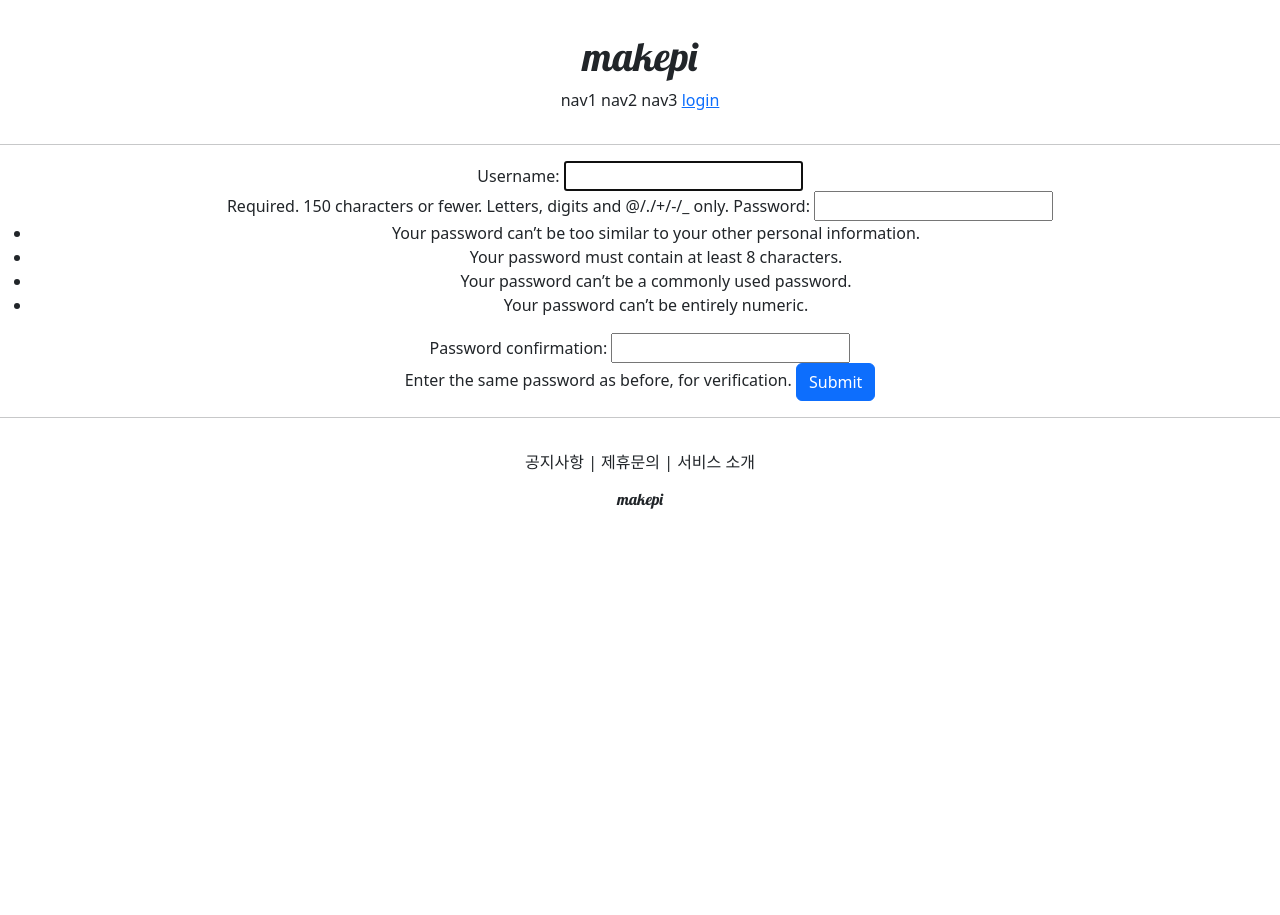
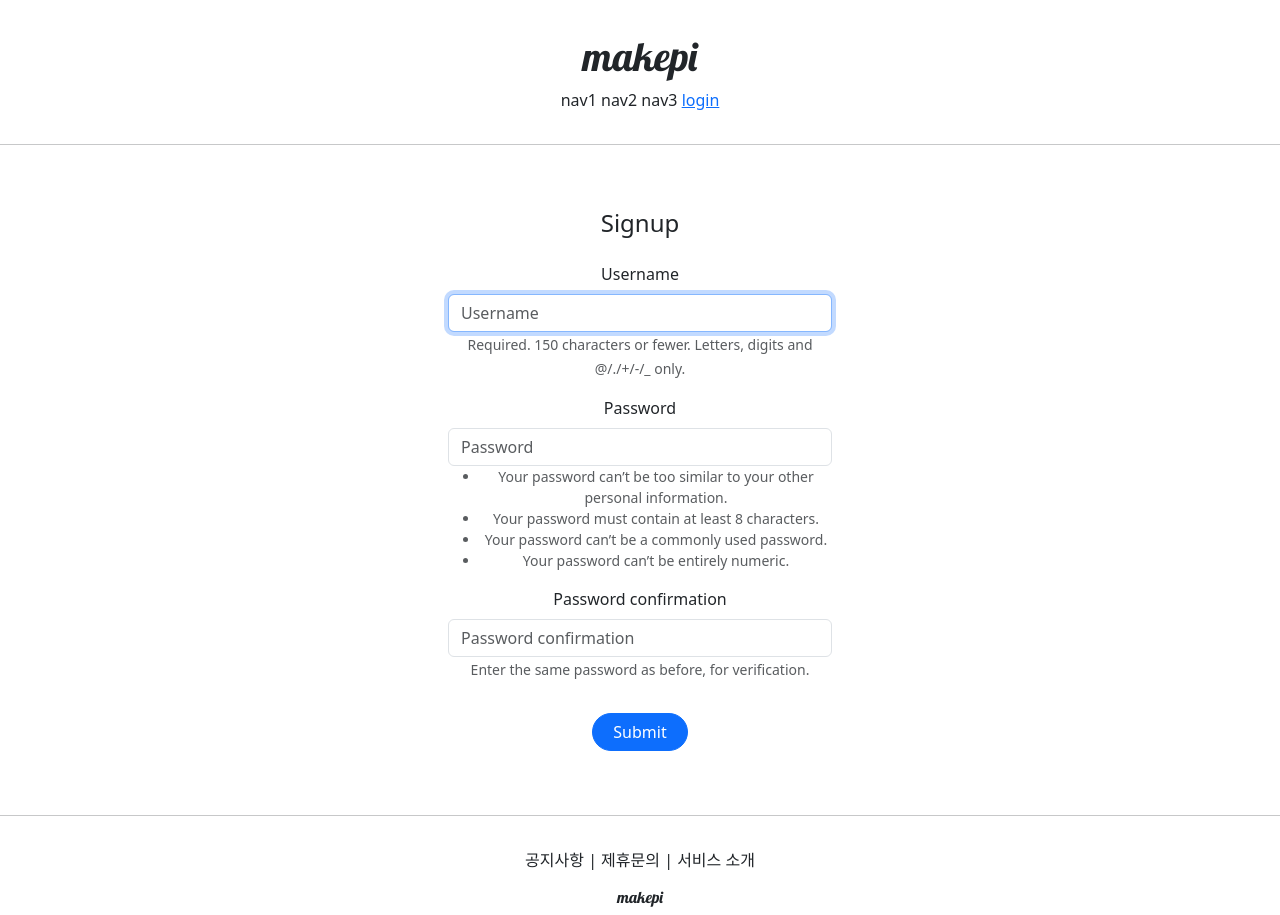
Before and after one commit to jeehyunkim0510/makepi, a Django app: page /account/create/ in a window 1280 px wide. Before the commit the page ends 509 px from the top, so only its background shows below. Run offline with Django 4.2, Linux system fonts and the light colour scheme; some libraries are stand-ins or nearby versions.

Commit message:
adopted style bootstrap at form and font

```diff
--- a/accountapp/templates/accountapp/create.html
+++ b/accountapp/templates/accountapp/create.html
@@ -1,11 +1,16 @@
 {% extends 'base.html' %}
+{% load bootstrap4 %}
 
 {% block content %}
-  <div style="text-align: center;">
+  <div style="text-align: center; max-width: 30%; margin: 4rem auto">
+    <div class="mb-4">
+      <h4>Signup</h4>
+    </div>
     <form action="{% url 'accountapp:create' %}" method="post">
       {% csrf_token %}
-      {{ form }}
-      <input type="submit" class="btn btn-primary">
+      {% bootstrap_form form %}
+      <input type="submit" class="btn btn-primary rounded-pill col-3 mt-3">
+
     </form>
   </div>
 
--- a/makepi/settings.py
+++ b/makepi/settings.py
@@ -50,6 +50,7 @@ INSTALLED_APPS = [
     'django.contrib.messages',
     'django.contrib.staticfiles',
     'accountapp',
+    'bootstrap4',
 ]
 
 MIDDLEWARE = [
--- a/static/base.css
+++ b/static/base.css
@@ -8,7 +8,7 @@
 
 
 .makepi_footer_button{
-    font-size: .6rem;
+    font-size: .9rem;
 
     }
 
--- a/templates/base.html
+++ b/templates/base.html
@@ -3,7 +3,7 @@
 
 {% include 'head.html' %}
 
-<body>
+<body style="font-family='NanumSquareR'">
 
     {% include 'header.html' %}
 
--- a/templates/head.html
+++ b/templates/head.html
@@ -13,4 +13,11 @@
     <link href="https://fonts.googleapis.com/css2?family=Lobster&display=swap" rel="stylesheet">
     <!--    DEFAULT CSS LINK-->
     <link rel="stylesheet" type="text/css" href="{% static 'base.css' %}">
+    <style>
+        @font-face{
+        font-family: 'NanumSquareR';
+        src: local('NanumSquareR'),
+        url("{% static 'fonts/NanumSquareR.ttf' %} format("openype");
+        }
+    </style>
 </head>
```
Also changed, not shown: accountapp/templates/accountapp/login.html (+5 -3 lines), static/fonts/NanumSquareB.otf (added), static/fonts/NanumSquareEB.otf (added), static/fonts/NanumSquareL.otf (added), static/fonts/NanumSquareR.otf (added).
